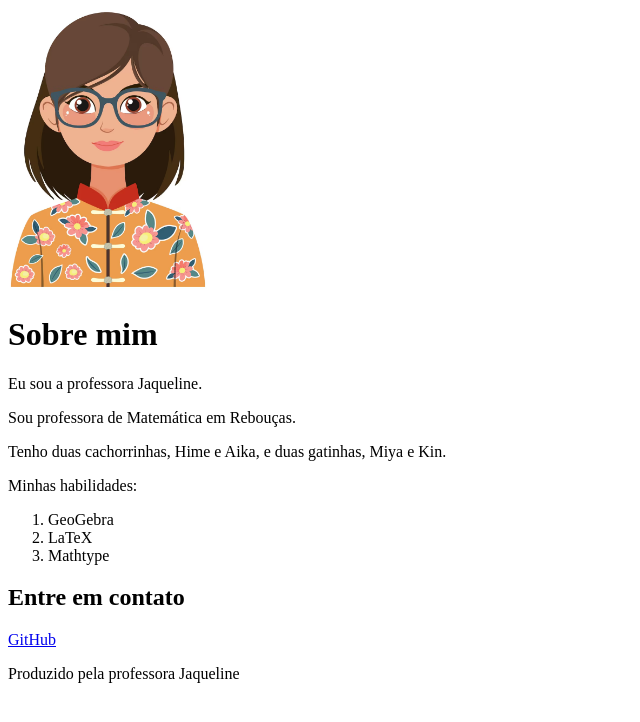
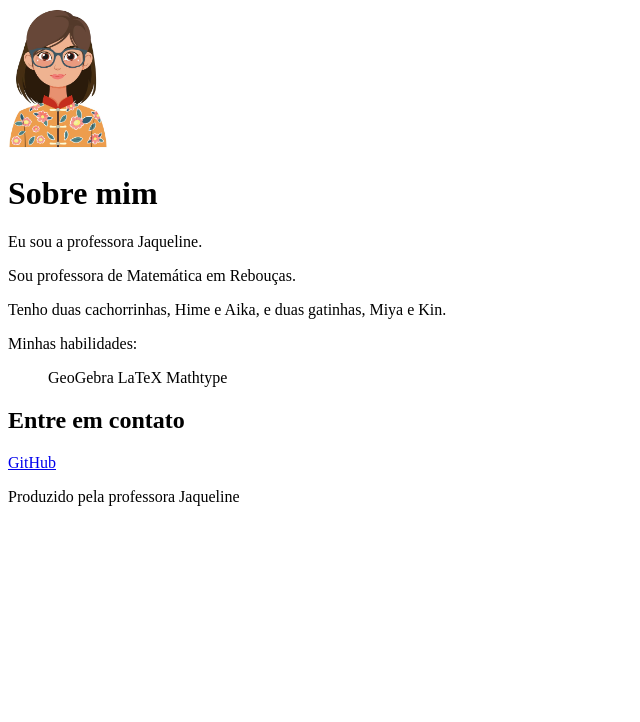
Before and after one commit to jaquelinegoulart-creator/portfolio, a plain HTML site: page index.html in a window 1280 px wide. Shown: the whole page, without its empty margins (0-640 px from the left). Drawn offline with Linux system fonts and the light colour scheme.

Commit message:
marcador

```diff
--- a/index.html
+++ b/index.html
@@ -9,16 +9,16 @@
 
 <body>
     <header>
-        <img src="./imagem/avatar.jpg" alt="Avatar" width="200">
+        <img src="./imagem/avatar.jpg" alt="Avatar" width="100">
         <h1>Sobre mim</h1>
         <p>Eu sou a professora Jaqueline.</p>
         <p>Sou professora de Matemática em Rebouças.</p>
         <p>Tenho duas cachorrinhas, Hime e Aika, e duas gatinhas, Miya e Kin. </p>
         <p>Minhas habilidades:</p>
         <ol>
-            <li>GeoGebra</li>
-            <li>LaTeX</li>
-            <li>Mathtype</li>
+            <span>GeoGebra</span>
+            <span>LaTeX</span>
+            <span>Mathtype</span>
         </ol>
     </header>
     <main>
```
